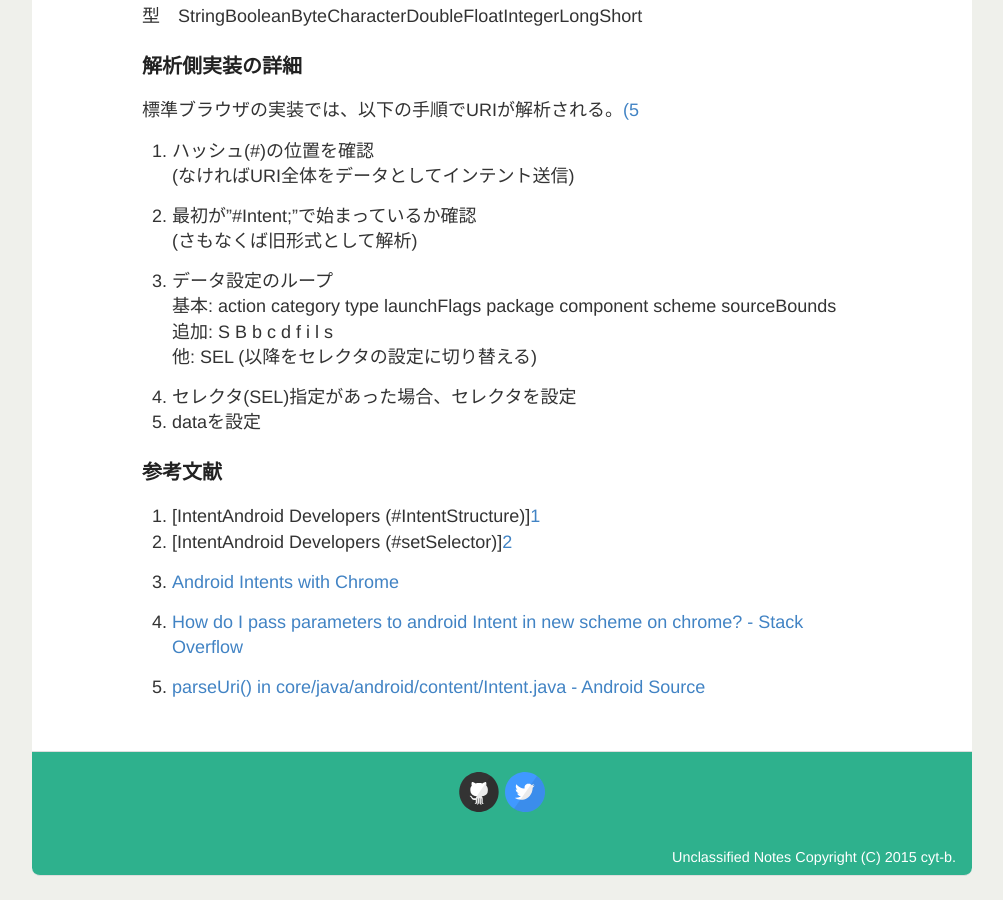
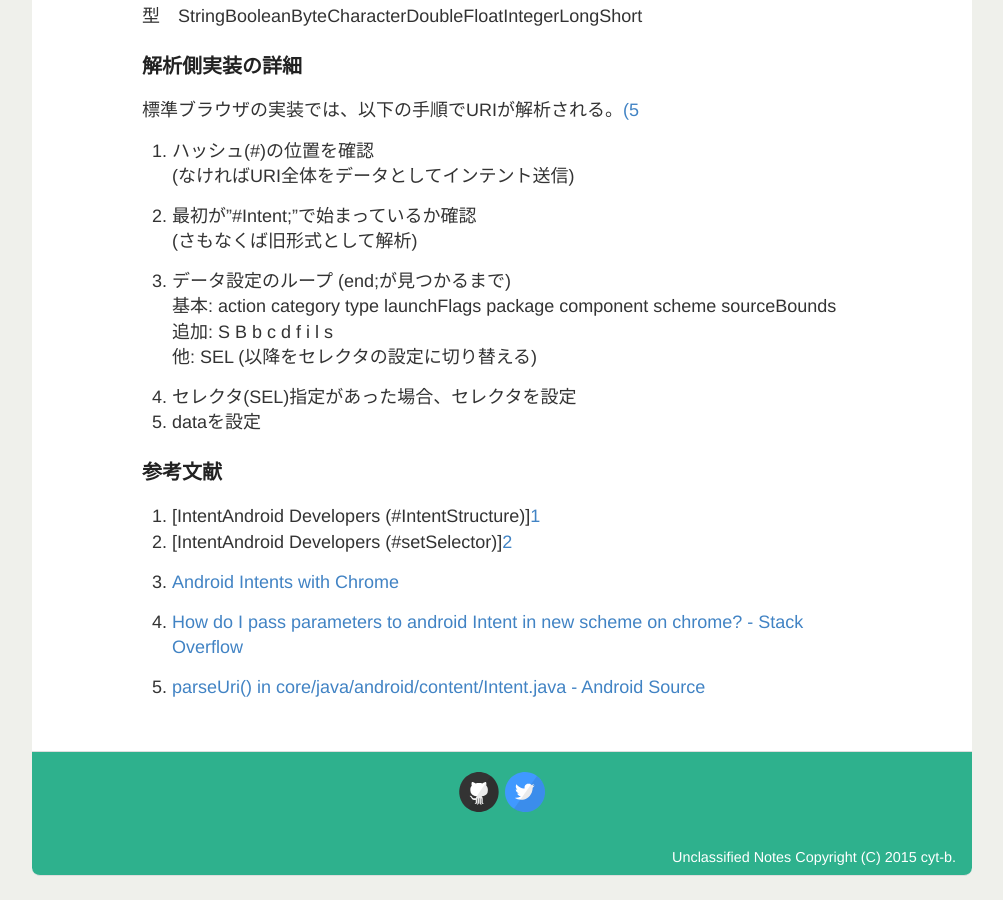
Before and after one commit to cytb/cytb.github.io, a Jekyll site: the page built from _posts/2015-7-22-ブラウザからのインテントの送信について.md, in a window 1280 px wide and 900 px high, scrolled down 2304 px. Shown: the whole window, without its empty margins (138-1141 px from the left). Built offline with Jekyll 4.4.1, drawn with Linux system fonts in a browser that asks for light colours; Markdown is read by kramdown in place of the engine named in the settings; comment, search, counter and statistics services are not loaded.

Commit message:
Updated 2015-7-22-ブラウザからのインテントの送信について.md

```diff
--- a/_posts/2015-7-22-ブラウザからのインテントの送信について.md
+++ b/_posts/2015-7-22-ブラウザからのインテントの送信について.md
@@ -100,7 +100,7 @@ putExtra...API等によるような、追加のデータを受け渡す場合、
 2. 最初が"#Intent;"で始まっているか確認
 (さもなくば旧形式として解析)
 
-3. データ設定のループ
+3. データ設定のループ (end;が見つかるまで)
     基本: action category type launchFlags package component scheme sourceBounds
     追加: S B b c d f i l s
     他: SEL (以降をセレクタの設定に切り替える)
```
